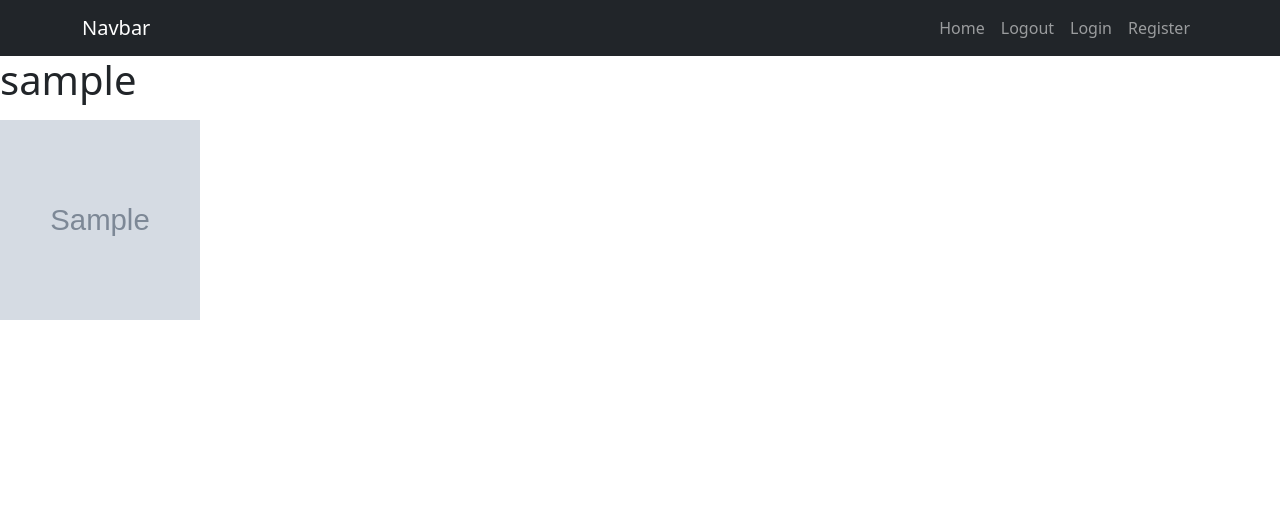
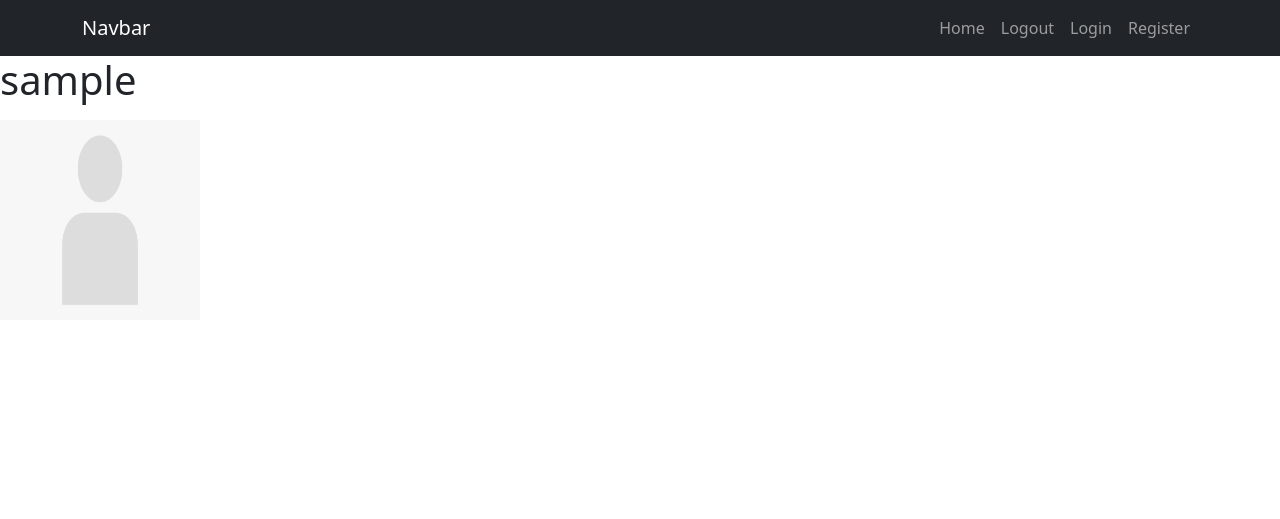
Before and after one commit to RafaIbarra/Django-messenger, a Django app: template mensajes/templates/usuario.html in a window 1280 px wide. Shown: the top 519 px of the page. Run offline with Django 4.2, Linux system fonts and the light colour scheme; the template is opened without the code that fills it: values that come from a table or form of the project are taken from there, others are empty; tables that the repository leaves empty hold one stand-in row (values such as "Sample post"); grey boxes marked "Sample" are stand-in pictures.

Commit message:
probando imagen 2

```diff
--- a/mensajes/templates/usuario.html
+++ b/mensajes/templates/usuario.html
@@ -6,7 +6,7 @@
     <fieldset>
         <legend> <h1>{{ usuarios.user_name }}</h1></legend>
 
-        <img src = "{% static usuarios.image %}" height="200" width="200" class="d-inline-block align-top">
+        <img src = "{% static 'sinperfil.png' %}" height="200" width="200" class="d-inline-block align-top">
 
             <div align=left id="Chat" style="width:400px; height:400px; overflow: scroll;">
 
```
